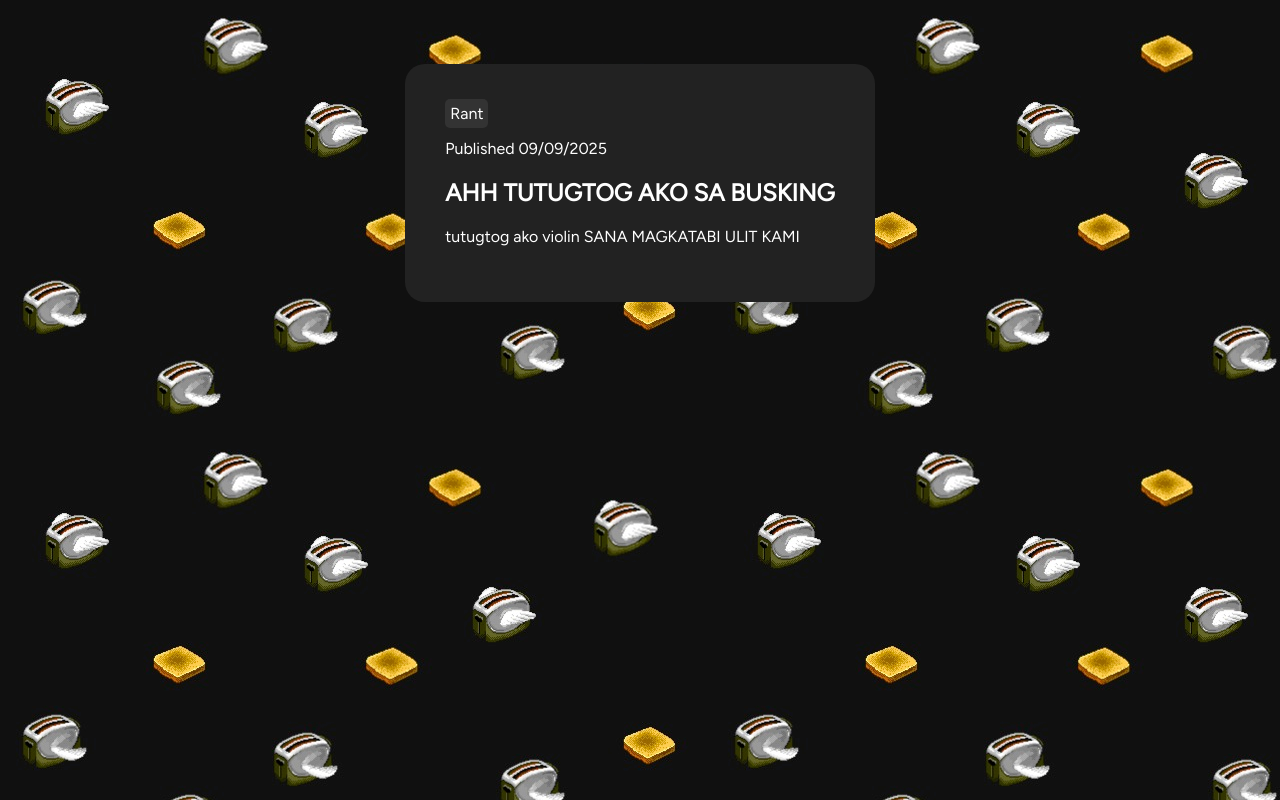
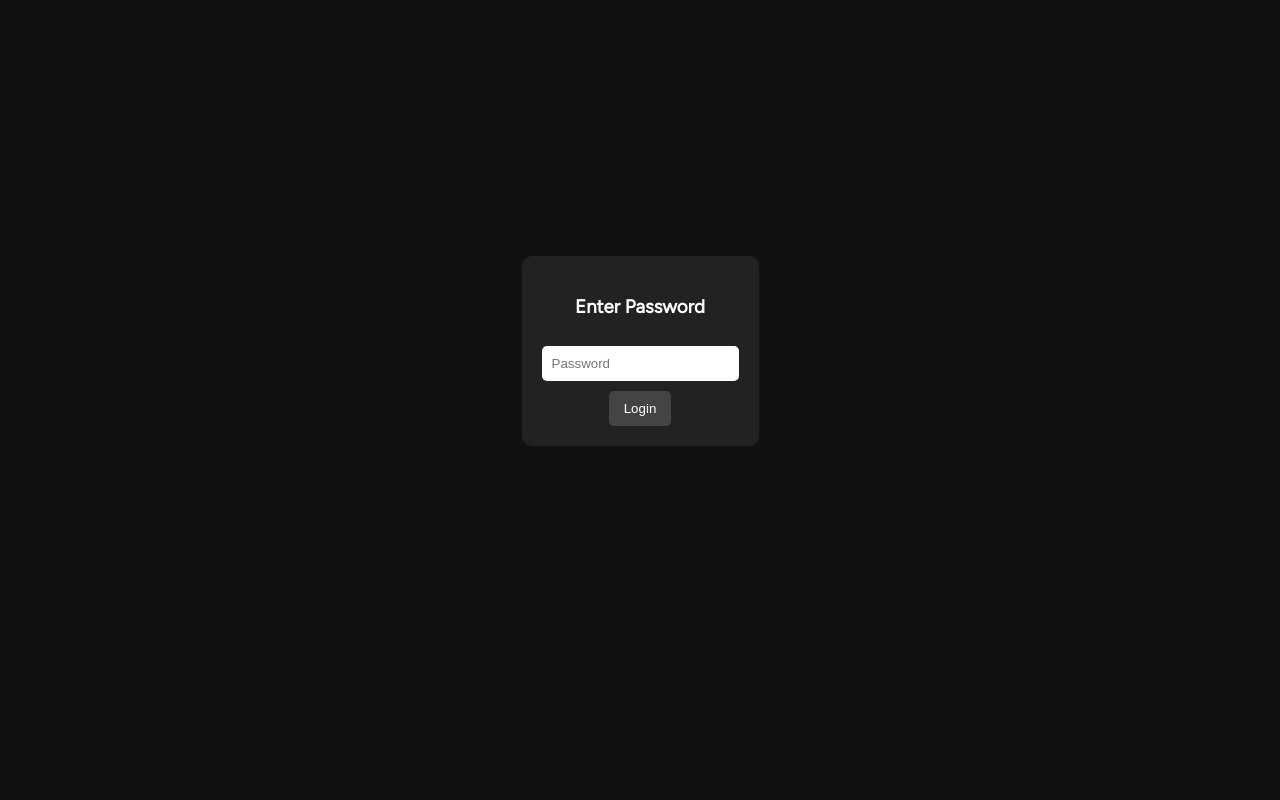
Before and after one commit to XM-Caustic/xm-caustic.github.io, a plain HTML site: page index.html in a window 1280 px wide. Drawn offline with Linux system fonts and the light colour scheme.

Commit message:
finished 1st post

```diff
--- a/index.html
+++ b/index.html
@@ -1,27 +1,53 @@
 <!DOCTYPE html>
 <html lang="en">
 <head>
-  <meta charset="UTF-8">
-  <meta name="viewport" content="width=device-width, initial-scale=1.0"> <!-- displays site properly based on user's device -->
-  <link rel="icon" type="image/png" sizes="32x32" href="./assets/images/favicon-32x32.png">
-  <title>Frontend Mentor | Blog preview card</title>
-  <link href="https://fonts.googleapis.com/css2?family=Figtree&display=swap" rel="stylesheet">
+  <meta charset="UTF-8" />
+  <meta name="viewport" content="width=device-width, initial-scale=1.0" />
+  <link rel="icon" type="image/x-icon" href="/assets/images/favicon-32x32.png">
+  <title>Central</title>
+  <link href="https://fonts.googleapis.com/css2?family=Figtree&display=swap" rel="stylesheet" />
   <style>
-    .attribution {
-      font-size: 11px; text-align: center;
-    }
-    .attribution a {
-      color: hsl(228, 45%, 44%);
-    }
     body {
       background-color: #111111;
-      background-image: url('assets/images/bg.jpg');
+      font-family: 'Figtree', sans-serif;
+      margin: 0;
+      padding: 0;
       text-align: center;
-      justify-content: center;
-      align-items: center;
-      font-family: 'Figtree', sans-serif;
-      margin: 5%;
+      background-repeat: repeat;
+      background-position: center;
+      transition: background-image 1s ease-in-out;
     }
+
+    /* Loader */
+    #loader {
+      width: 120px;
+      height: 20px;
+      background: linear-gradient(#000 50%,#0000 0),
+                  linear-gradient(#0000 50%,#000 0),
+                  linear-gradient(#000 50%,#0000 0),
+                  linear-gradient(#0000 50%,#000 0),
+                  linear-gradient(#000 50%,#0000 0),
+                  linear-gradient(#0000 50%,#000 0) #ddd;
+      background-size: calc(100%/6 + 1px) 200%;
+      background-repeat: no-repeat;
+      animation: l12 2s infinite;
+      margin: 20% auto;
+    }
+
+    @keyframes l12 {
+      0% {background-position: calc(0*100%/5) 100%,calc(1*100%/5) 0%,calc(2*100%/5) 100%,calc(3*100%/5) 0%,calc(4*100%/5) 100%,calc(5*100%/5) 0%}
+      16.67% {background-position: calc(0*100%/5) 0%,calc(1*100%/5) 0%,calc(2*100%/5) 100%,calc(3*100%/5) 0%,calc(4*100%/5) 100%,calc(5*100%/5) 0%}
+      33.33% {background-position: calc(0*100%/5) 0%,calc(1*100%/5) 100%,calc(2*100%/5) 100%,calc(3*100%/5) 0%,calc(4*100%/5) 100%,calc(5*100%/5) 0%}
+      50% {background-position: calc(0*100%/5) 0%,calc(1*100%/5) 100%,calc(2*100%/5) 0%,calc(3*100%/5) 0%,calc(4*100%/5) 100%,calc(5*100%/5) 0%}
+      66.67% {background-position: calc(0*100%/5) 0%,calc(1*100%/5) 100%,calc(2*100%/5) 0%,calc(3*100%/5) 100%,calc(4*100%/5) 100%,calc(5*100%/5) 0%}
+      83.33% {background-position: calc(0*100%/5) 0%,calc(1*100%/5) 100%,calc(2*100%/5) 0%,calc(3*100%/5) 100%,calc(4*100%/5) 0%,calc(5*100%/5) 0%}
+      100% {background-position: calc(0*100%/5) 0%,calc(1*100%/5) 100%,calc(2*100%/5) 0%,calc(3*100%/5) 100%,calc(4*100%/5) 0%,calc(5*100%/5) 100%}
+    }
+
+    .hidden {
+      display: none;
+    }
+
     .container {
       background-color: #222222;
       border-radius: 20px;
@@ -29,7 +55,9 @@
       text-align: left;
       display: inline-block;
       color: white;
+      margin-top: 50px;
     }
+
     .tags {
       background-color: #333333;
       color: white;
@@ -37,14 +65,84 @@
       padding: 5px;
       border-radius: 5px;
     }
+
+    /* Login box */
+    .login-box {
+      margin-top: 20%;
+      background: #222;
+      color: white;
+      padding: 20px;
+      border-radius: 10px;
+      display: inline-block;
+      opacity: 0;
+      transition: opacity 0.5s ease-in-out;
+    }
+
+    .login-box input {
+      padding: 10px;
+      border: none;
+      border-radius: 5px;
+      margin-top: 10px;
+    }
+
+    .login-box button {
+      padding: 10px 15px;
+      margin-top: 10px;
+      border: none;
+      border-radius: 5px;
+      background: #444;
+      color: white;
+      cursor: pointer;
+    }
   </style>
 </head>
 <body>
-  <div class="container">
-      <p class="tags">Rant</p><br>
-    <p>Published 09/09/2025</p>
-    <h2>AHH TUTUGTOG AKO SA BUSKING</h2>
-    <p>tutugtog ako violin SANA MAGKATABI ULIT KAMI</p>
+  <!-- Loader -->
+  <div id="loader"></div>
+
+  <!-- Login -->
+  <div id="login" class="login-box hidden">
+    <h3>Enter Password</h3>
+    <input type="password" id="password" placeholder="Password" />
+    <br />
+    <button onclick="checkPassword()">Login</button>
+    <p id="error" style="color: red; display: none;">Wrong password</p>
   </div>
+
+  <!-- Blog Content -->
+  <div id="blog" class="hidden">
+    <div class="container">
+      <p class="tags">Rant</p><br />
+      <p>Published 09/09/2025</p>
+      <h2>AHH TUTUGTOG AKO SA BUSKING</h2>
+      <p>tutugtog ako violin SANA MAGKATABI ULIT KAMI</p>
+    </div>
+  </div>
+
+  <script>
+    document.addEventListener("DOMContentLoaded", function () {
+      setTimeout(() => {
+        const loader = document.getElementById("loader");
+        const login = document.getElementById("login");
+
+        loader.style.display = "none";
+        login.classList.remove("hidden");
+        login.style.opacity = "1";
+      }, 2000);
+    });
+
+    function checkPassword() {
+      const input = document.getElementById("password").value;
+      const correctPassword = "XMC";
+
+      if (input === correctPassword) {
+        document.getElementById("login").style.display = "none";
+        document.getElementById("blog").classList.remove("hidden");
+        document.body.style.backgroundImage = "url('assets/images/bg.jpg')";
+      } else {
+        document.getElementById("error").style.display = "block";
+      }
+    }
+  </script>
 </body>
 </html>
```
Also changed, not shown: assets/images/favicon-32x32.png.
